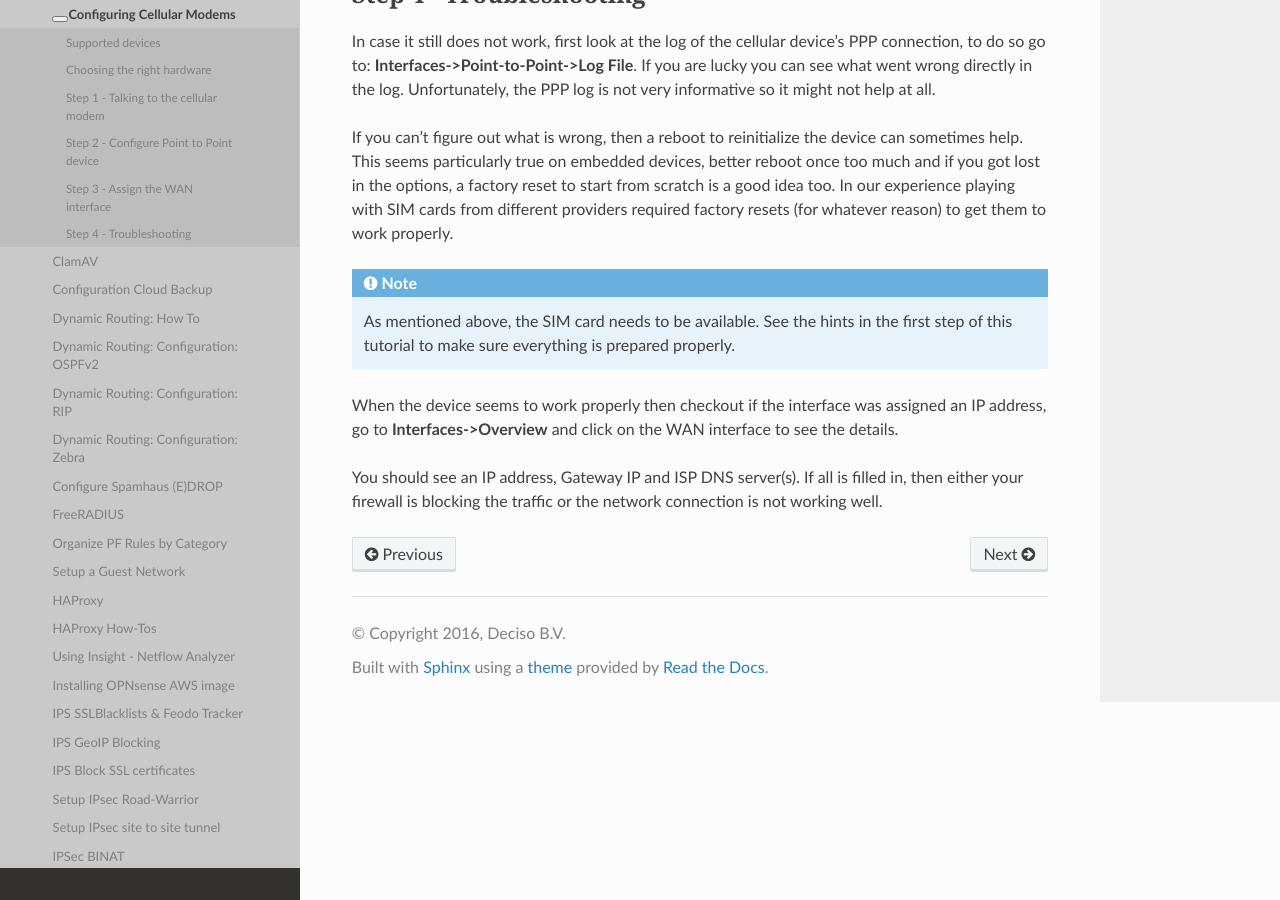
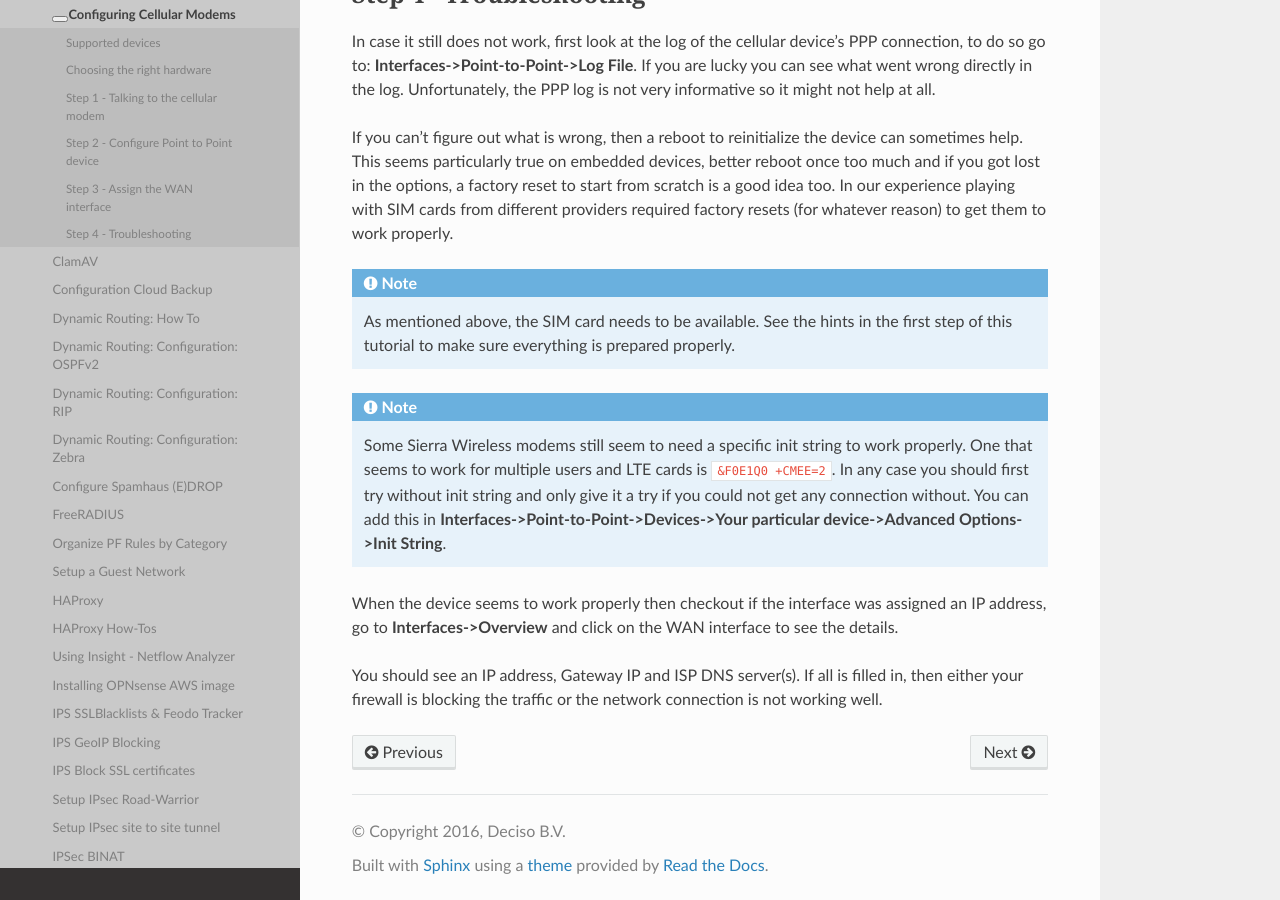
Before and after one commit to opnsense/docs, a Sphinx documentation site: the page built from source/manual/how-tos/cellular.rst, in a window 1280 px wide and 900 px high, scrolled down 4066 px. Built offline with Sphinx 7.4.7 and the Read the Docs theme 2.0.0, drawn with Linux system fonts in a browser that asks for light colours; nearby versions of some CDN libraries; some web fonts are replaced; library files that are not in the unit come from our copies.

Commit message:
Sierra Wireless init string note

```diff
--- a/source/manual/how-tos/cellular.rst
+++ b/source/manual/how-tos/cellular.rst
@@ -168,6 +168,12 @@ providers required factory resets (for whatever reason) to get them to work prop
   As mentioned above, the SIM card needs to be available. See the hints
   in the first step of this tutorial to make sure everything is prepared properly.
 
+.. Note::
+
+  Some Sierra Wireless modems still seem to need a specific init string to work
+  properly. One that seems to work for multiple users and LTE cards is ``&F0E1Q0 +CMEE=2``. In any case you should first try without init string and only give it
+  a try if you could not get any connection without. You can add this in **Interfaces->Point-to-Point->Devices->Your particular device->Advanced Options->Init String**.
+
 When the device seems to work properly then checkout if the interface was assigned
 an IP address, go to **Interfaces->Overview** and click on the WAN interface to
 see the details.
```
